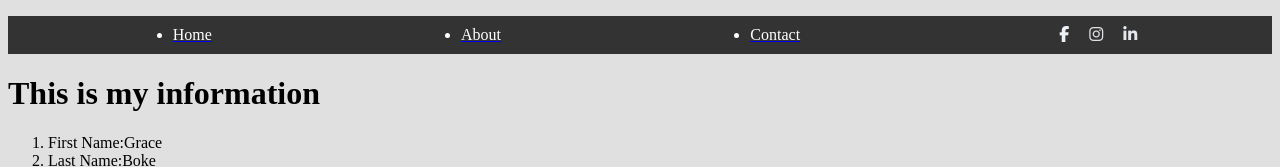
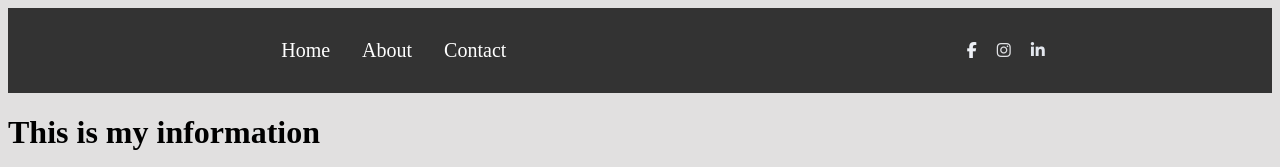
Before and after one commit to BOKEG/Portfolio, a plain HTML site: page About.html in a window 1280 px wide. Shown: the top 167 px of the page. Drawn offline with Linux system fonts and the light colour scheme.

Commit message:
contact page1

```diff
--- a/About.html
+++ b/About.html
@@ -9,17 +9,17 @@
 </head>
 <body>
     <div>
-        <div>
-            <ul class="navbar">
-                <div><a href="index.html"><li style="color: white;">Home</li></a></div>
-                <div><a href="About.html"><li style="color: white;">About</li></a></div>
-                <div><a href="contact.html"><li style="color: white;">Contact</li></a></div>
-                <div class="icons">
-                    <div class="icon"><a href="https://www.facebook.com/"><i class="fa-brands fa-facebook-f" style="color: #eef1f6;"></i></a></div>
-                    <div class="icon"><a href="https://www.instagram.com/"><i class="fa-brands fa-instagram" style="color: #e1e2e5;"></i></a></div>
-                    <div class="icon"><a href="https://ke.linkedin.com/"><i class="fa-brands fa-linkedin-in" style="color: #e3e7ee;"></i></a></div>
-                </div>
+        <div class="navbar">
+            <ul>
+                <li><a href="index.html">Home</a></li>
+                <li><a href="About.html">About</a></li>
+                <li><a href="contact.html">Contact</a></li>
             </ul>
+            <div class="icons">
+                <div class="icon"><a href="https://www.facebook.com/"><i class="fa-brands fa-facebook-f" style="color: #eef1f6;"></i></a></div>
+                <div class="icon"><a href="https://www.instagram.com/"><i class="fa-brands fa-instagram" style="color: #e1e2e5;"></i></a></div>
+                <div class="icon"><a href="https://ke.linkedin.com/"><i class="fa-brands fa-linkedin-in" style="color: #e3e7ee;"></i></a></div>
+            </div>
 
         </div>
         <div><h1>This is my information</h1></div>
```
Also changed, not shown: Contact.html (+3 -3 lines), index.html (+10 -10 lines).
